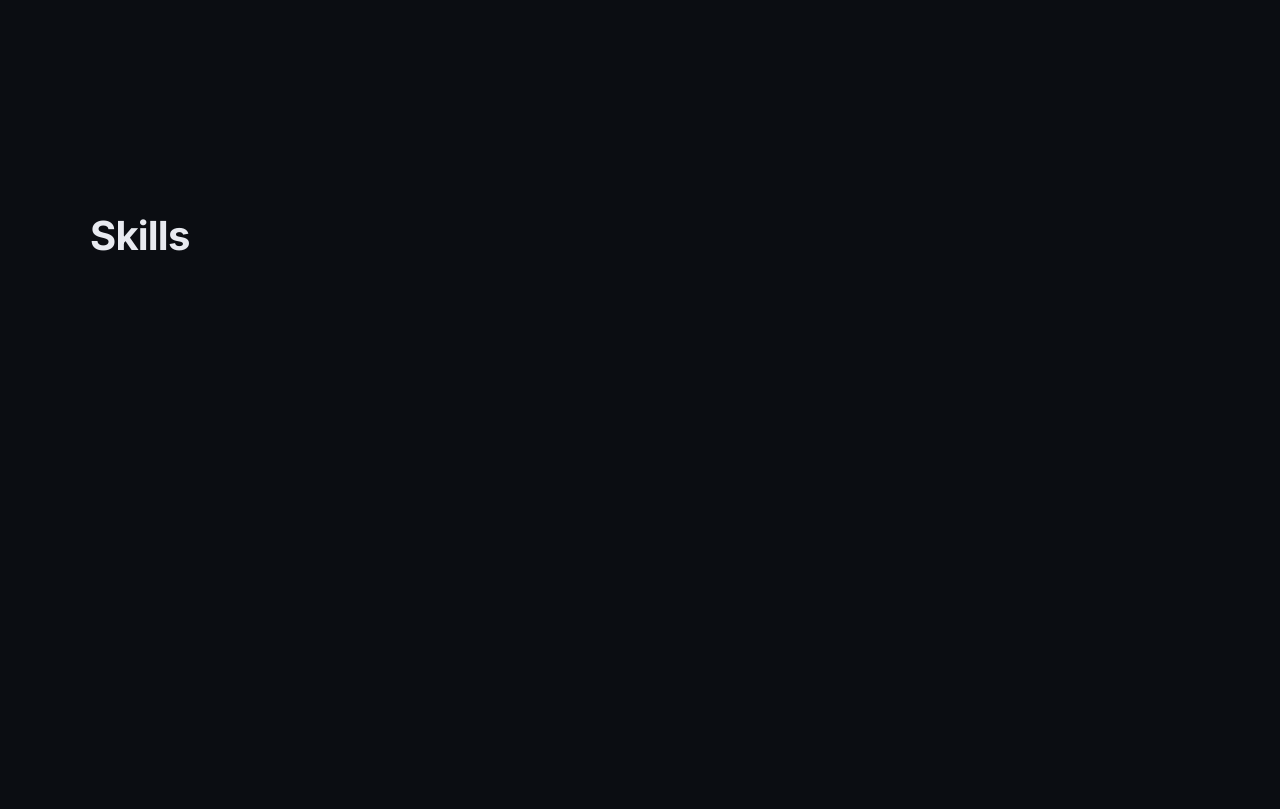
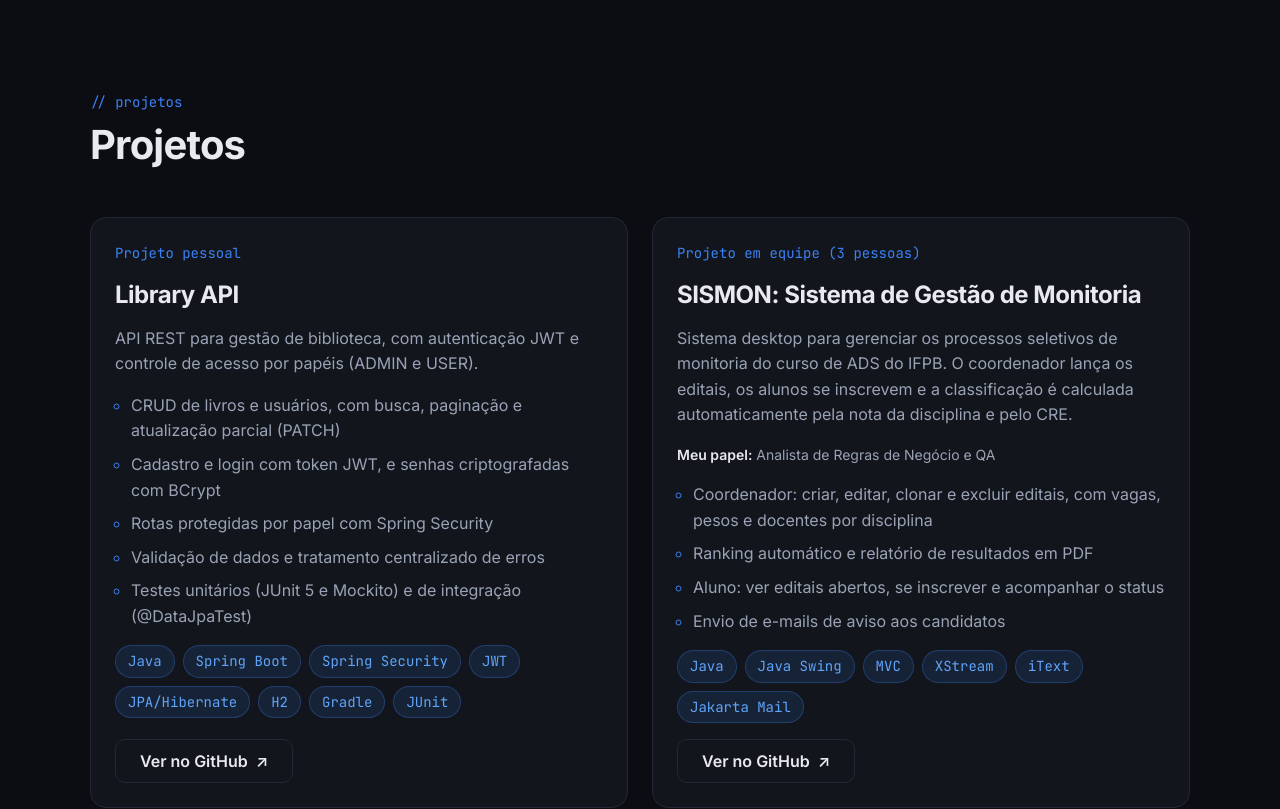
Before and after one commit to Henrikel-1/portfolio, a React (Vite) app: page / in a window 1280 px wide. Shown: the part 2680-3489 px from the top of the page. Built offline with nearby package versions, Linux system fonts and the light colour scheme.

Commit message:
feat: cria seção Projetos com cards

```diff
--- a/src/App.tsx
+++ b/src/App.tsx
@@ -1,7 +1,11 @@
 import Header from "./components/Header/Header";
 import Hero from "./components/Hero/Hero";
 import About from "./components/About/About";
+import Experience from "./components/Experience/Experience";
+import Projects from "./components/Projects/Projects";
 import { navLinks } from "./data/navLinks";
+
+const builtSections = ["#inicio", "#sobre", "#experiencia", "#projetos"];
 
 function App() {
   return (
@@ -10,10 +14,12 @@ function App() {
       <main>
         <Hero />
         <About />
+        <Experience />
+        <Projects />
 
         {/* TEMPORÁRIO: seções vazias só pra testar a navegação */}
         {navLinks
-          .filter((link) => !["#inicio", "#sobre"].includes(link.href))
+          .filter((link) => !builtSections.includes(link.href))
           .map((link) => (
             <section
               key={link.href}
--- /dev/null
+++ b/src/components/Projects/Projects.module.css
@@ -0,0 +1,77 @@
+.projects {
+  padding-block: var(--space-16);
+}
+
+.grid {
+  display: grid;
+  grid-template-columns: repeat(auto-fit, minmax(min(100%, 340px), 1fr));
+  gap: var(--space-6);
+  padding: 0;
+  list-style: none;
+}
+
+.card {
+  display: flex;
+  flex-direction: column;
+  gap: var(--space-4);
+  padding: var(--space-6);
+  background-color: var(--color-surface);
+  border: 1px solid var(--color-border);
+  border-radius: var(--radius-lg);
+  transition:
+    border-color var(--transition),
+    transform var(--transition);
+}
+
+.card:hover {
+  border-color: var(--color-accent);
+  transform: translateY(-4px);
+}
+
+.kind {
+  font-family: var(--font-mono);
+  font-size: var(--text-sm);
+  color: var(--color-accent);
+}
+
+.title {
+  font-size: var(--text-xl);
+}
+
+.role {
+  font-size: var(--text-sm);
+}
+
+.role strong {
+  font-weight: 600;
+  color: var(--color-text);
+}
+
+.features {
+  display: flex;
+  flex-direction: column;
+  gap: var(--space-2);
+  padding-left: var(--space-4);
+  color: var(--color-text-muted);
+}
+
+.features li::marker {
+  color: var(--color-accent);
+}
+
+.link {
+  align-self: flex-start;
+  margin-top: auto;
+}
+
+@media (min-width: 768px) {
+  .projects {
+    padding-block: var(--space-24);
+  }
+}
+
+@media (prefers-reduced-motion: reduce) {
+  .card:hover {
+    transform: none;
+  }
+}
--- /dev/null
+++ b/src/components/Projects/Projects.tsx
@@ -0,0 +1,61 @@
+import SectionHeading from "../SectionHeading/SectionHeading";
+import TagList from "../TagList/TagList";
+import { projects } from "../../data/projects";
+import styles from "./Projects.module.css";
+
+function Projects() {
+  return (
+    <section
+      id="projetos"
+      className={styles.projects}
+      aria-labelledby="projects-title"
+    >
+      <div className="container">
+        <SectionHeading
+          id="projects-title"
+          eyebrow="// projetos"
+          title="Projetos"
+        />
+
+        <ul className={styles.grid}>
+          {projects.map((project) => (
+            <li key={project.title} className={styles.card}>
+              <p className={styles.kind}>{project.kind}</p>
+              <h3 className={styles.title}>{project.title}</h3>
+              <p>{project.description}</p>
+
+              {project.role && (
+                <p className={styles.role}>
+                  <strong>Meu papel:</strong> {project.role}
+                </p>
+              )}
+
+              <ul className={styles.features}>
+                {project.features.map((feature) => (
+                  <li key={feature}>{feature}</li>
+                ))}
+              </ul>
+
+              <TagList
+                items={project.technologies}
+                label={`Tecnologias de ${project.title}`}
+              />
+
+              <a
+                href={project.github}
+                className={`btn btn-secondary ${styles.link}`}
+                target="_blank"
+                rel="noopener noreferrer"
+                aria-label={`Ver ${project.title} no GitHub (abre em nova aba)`}
+              >
+                Ver no GitHub <span aria-hidden="true">↗</span>
+              </a>
+            </li>
+          ))}
+        </ul>
+      </div>
+    </section>
+  );
+}
+
+export default Projects;
--- /dev/null
+++ b/src/data/projects.ts
@@ -0,0 +1,58 @@
+export interface Project {
+  title: string;
+  kind: string;
+  description: string;
+  role?: string;
+  features: string[];
+  technologies: string[];
+  github: string;
+}
+
+export const projects: Project[] = [
+  {
+    title: "Library API",
+    kind: "Projeto pessoal",
+    description:
+      "API REST para gestão de biblioteca, com autenticação JWT e controle de acesso por papéis (ADMIN e USER).",
+    features: [
+      "CRUD de livros e usuários, com busca, paginação e atualização parcial (PATCH)",
+      "Cadastro e login com token JWT, e senhas criptografadas com BCrypt",
+      "Rotas protegidas por papel com Spring Security",
+      "Validação de dados e tratamento centralizado de erros",
+      "Testes unitários (JUnit 5 e Mockito) e de integração (@DataJpaTest)",
+    ],
+    technologies: [
+      "Java",
+      "Spring Boot",
+      "Spring Security",
+      "JWT",
+      "JPA/Hibernate",
+      "H2",
+      "Gradle",
+      "JUnit",
+    ],
+    github: "https://github.com/Henrikel-1/LibraryAPI-Spring-Boot",
+  },
+  {
+    title: "SISMON: Sistema de Gestão de Monitoria",
+    kind: "Projeto em equipe (3 pessoas)",
+    description:
+      "Sistema desktop para gerenciar os processos seletivos de monitoria do curso de ADS do IFPB. O coordenador lança os editais, os alunos se inscrevem e a classificação é calculada automaticamente pela nota da disciplina e pelo CRE.",
+    role: "Analista de Regras de Negócio e QA",
+    features: [
+      "Coordenador: criar, editar, clonar e excluir editais, com vagas, pesos e docentes por disciplina",
+      "Ranking automático e relatório de resultados em PDF",
+      "Aluno: ver editais abertos, se inscrever e acompanhar o status",
+      "Envio de e-mails de aviso aos candidatos",
+    ],
+    technologies: [
+      "Java",
+      "Java Swing",
+      "MVC",
+      "XStream",
+      "iText",
+      "Jakarta Mail",
+    ],
+    github: "https://github.com/Henrikel-1/cadastro-de-monitores-Ifpb",
+  },
+];
```
